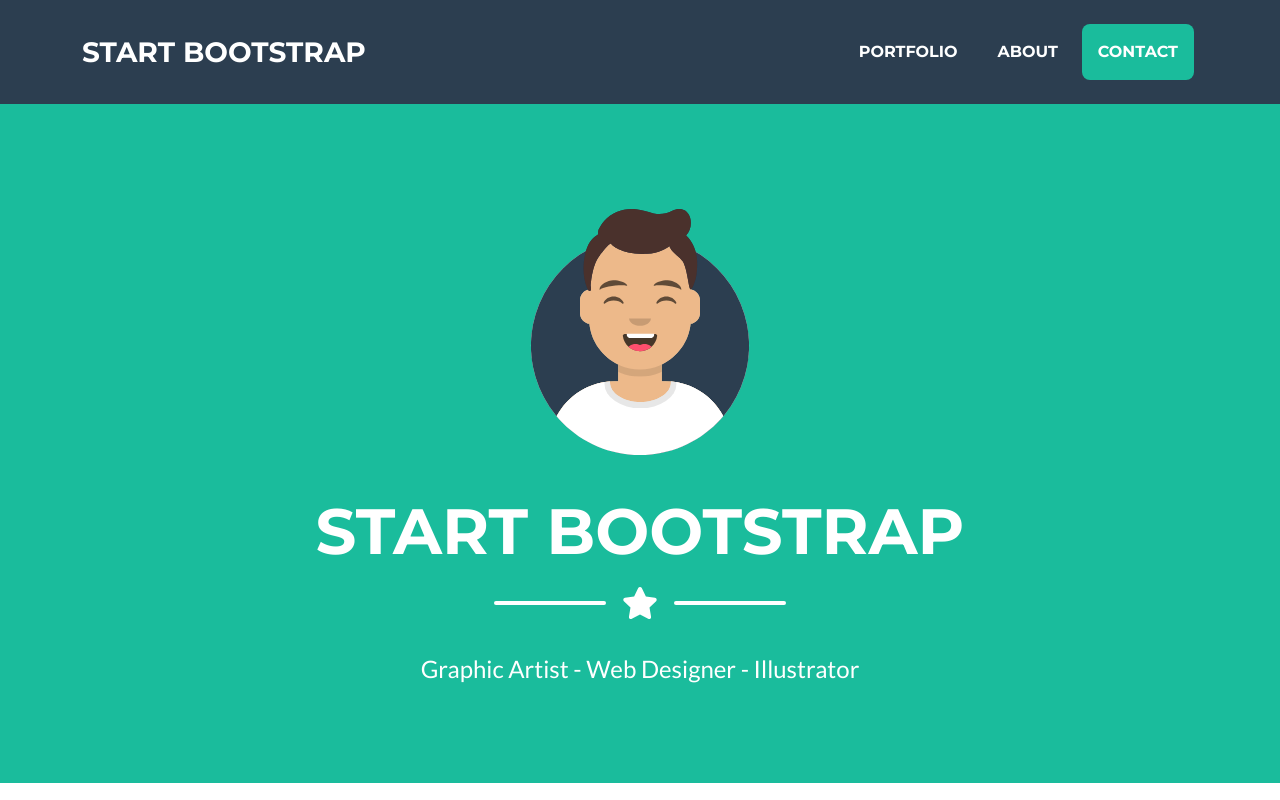
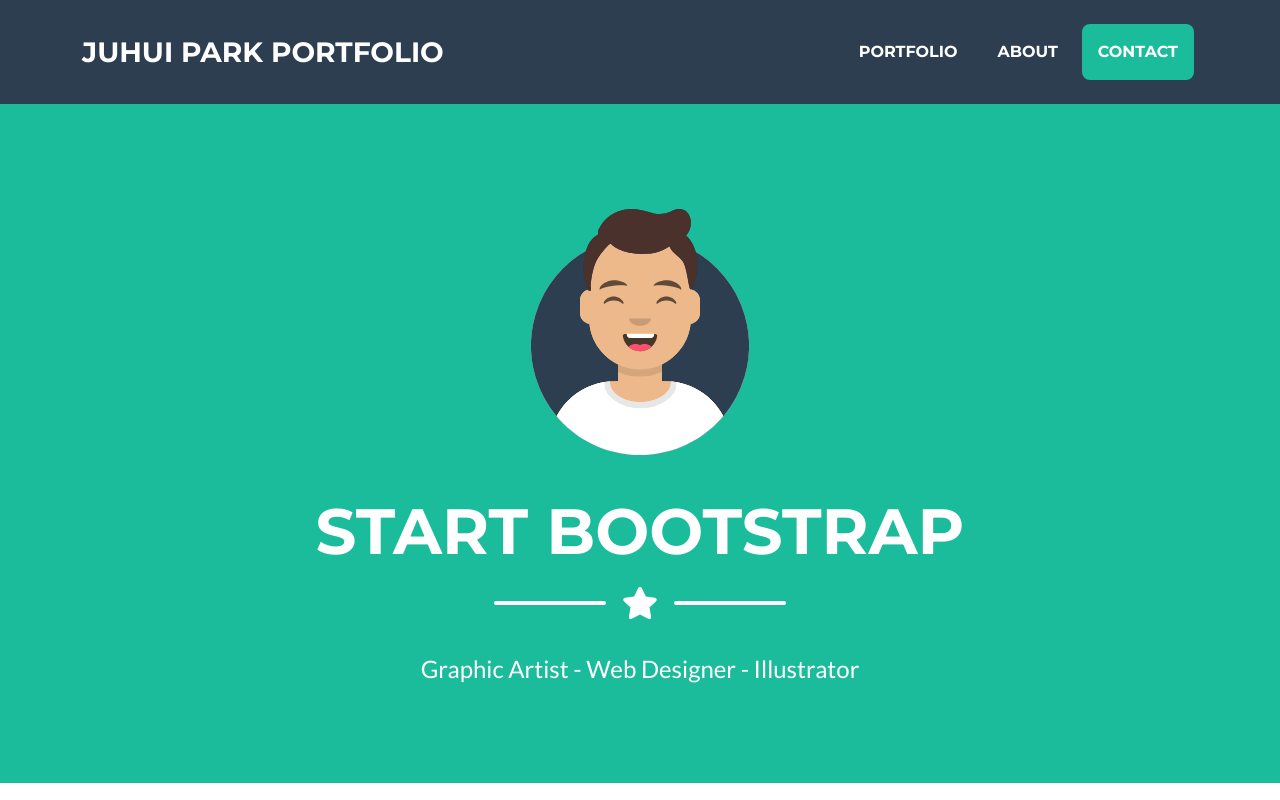
Before and after one commit to jhuuh/portfolio, a plain HTML site: page JuhuiPark-Portfolio/index.html in a window 1280 px wide. Shown: the top 800 px of the page. Drawn offline with nearby package versions, Linux system fonts and the light colour scheme.

Commit message:
Update index.html

```diff
--- a/JuhuiPark-Portfolio/index.html
+++ b/JuhuiPark-Portfolio/index.html
@@ -7,7 +7,7 @@
         <meta name="author" content="" />
         <title>웹디자인 박주희 포트폴리오</title>
         <!-- Favicon-->
-        <link rel="icon" type="image/x-icon" href="assets/favicon.ico" />
+        <link rel="icon" type="image/x-icon" href="assets/favicon.png" />
         <!-- Font Awesome icons (free version)-->
         <script src="https://use.fontawesome.com/releases/v5.15.3/js/all.js" crossorigin="anonymous"></script>
         <!-- Google fonts-->
@@ -20,7 +20,7 @@
         <!-- Navigation-->
         <nav class="navbar navbar-expand-lg bg-secondary text-uppercase fixed-top" id="mainNav">
             <div class="container">
-                <a class="navbar-brand" href="#page-top">Start Bootstrap</a>
+                <a class="navbar-brand" href="#page-top">Juhui Park Portfolio</a>
                 <button class="navbar-toggler text-uppercase font-weight-bold bg-primary text-white rounded" type="button" data-bs-toggle="collapse" data-bs-target="#navbarResponsive" aria-controls="navbarResponsive" aria-expanded="false" aria-label="Toggle navigation">
                     Menu
                     <i class="fas fa-bars"></i>
```
